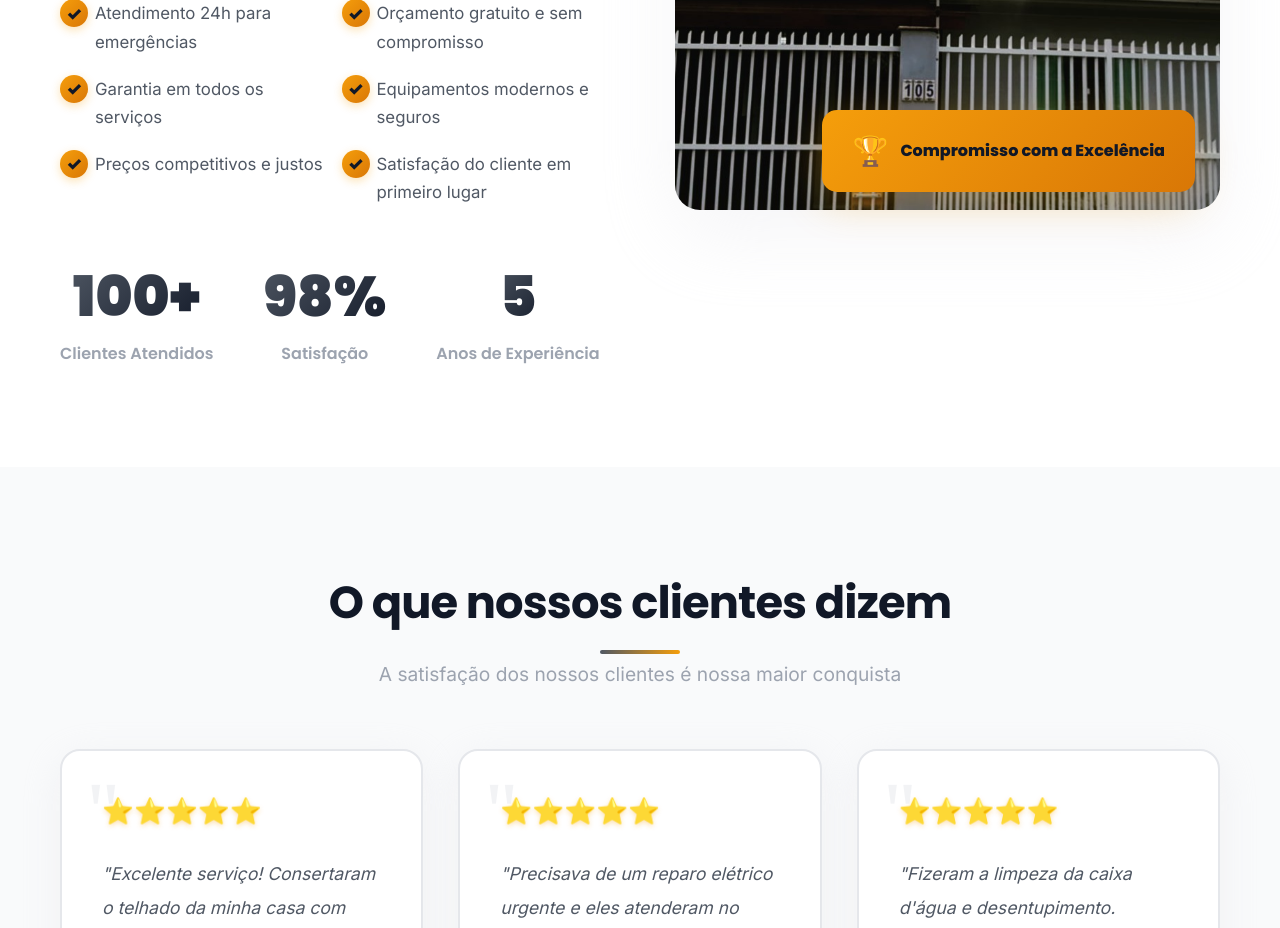
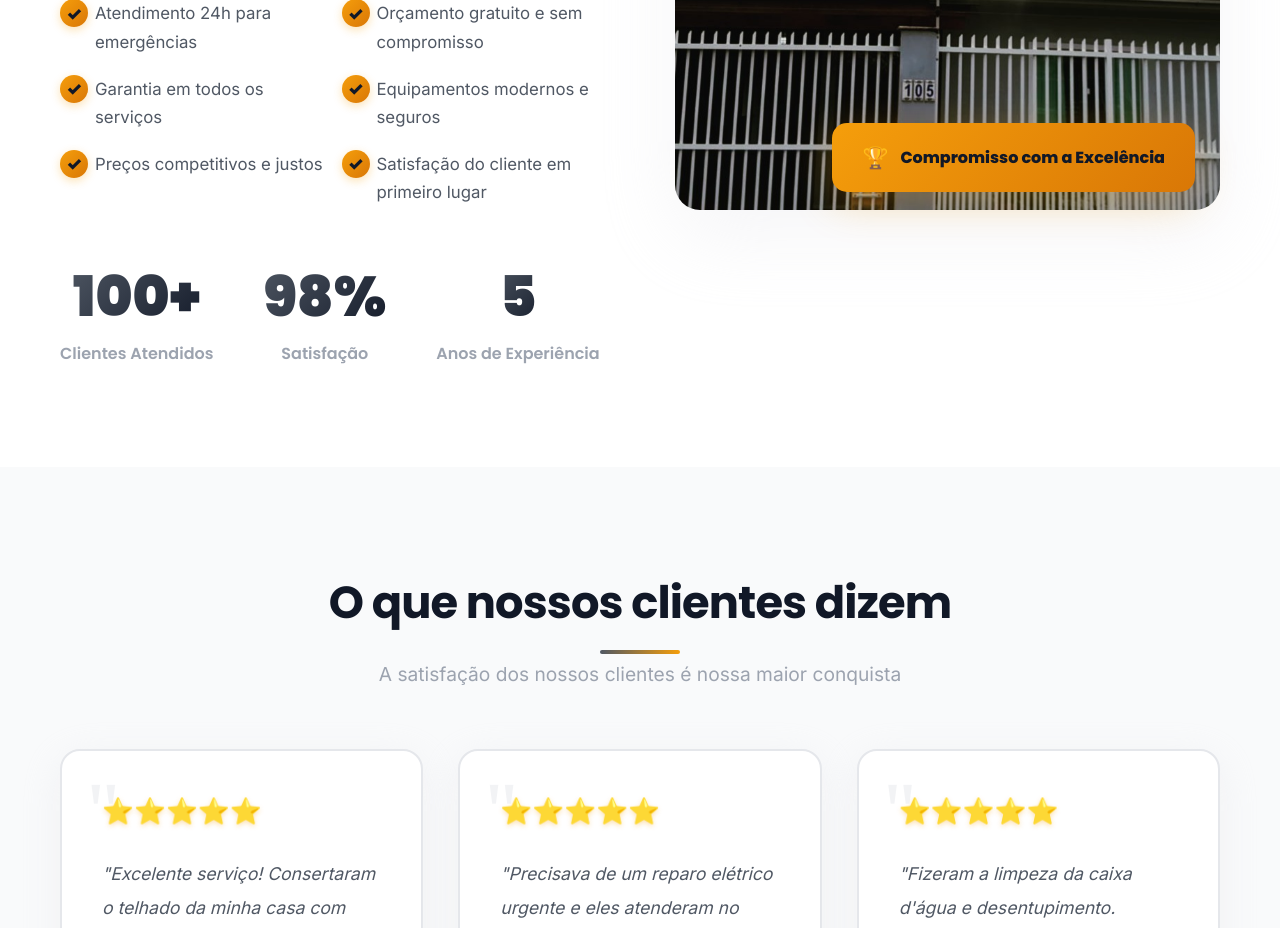
Before and after one commit to DeevLeandro/NorteService, a React (Create React App) app: page / in a window 1280 px wide. Shown: the part 4480-5408 px from the top of the page. Built offline with nearby package versions, Linux system fonts and the light colour scheme.

Commit message:
update geral

```diff
--- a/src/App.js
+++ b/src/App.js
@@ -179,7 +179,7 @@ function App() {
   };
 
     const openFacebook = () => {
-    window.open('https://Facebook.com/norteservice', '_blank');
+    window.open('https://www.facebook.com/profile.php?id=61579336403097&rdid=OGNiU1LEnksv1rnw&share_url=https%3A%2F%2Fwww.facebook.com%2Fshare%2F1DBf52pCqT%2F#', '_blank');
   };
 
     const services = [
--- a/src/index.css
+++ b/src/index.css
@@ -819,7 +819,9 @@ input[type="reset"] {
 }
 
 .image-badge span {
-  font-size: 1.8rem;
+  font-size: 1.3rem;
+  display:flex ;
+  justify-content: center;
 }
 
 .image-badge p {
```
